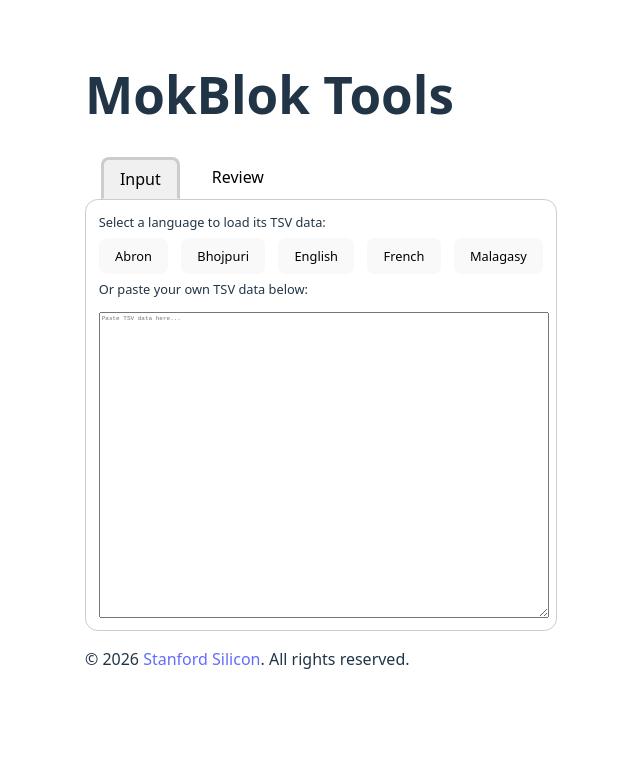
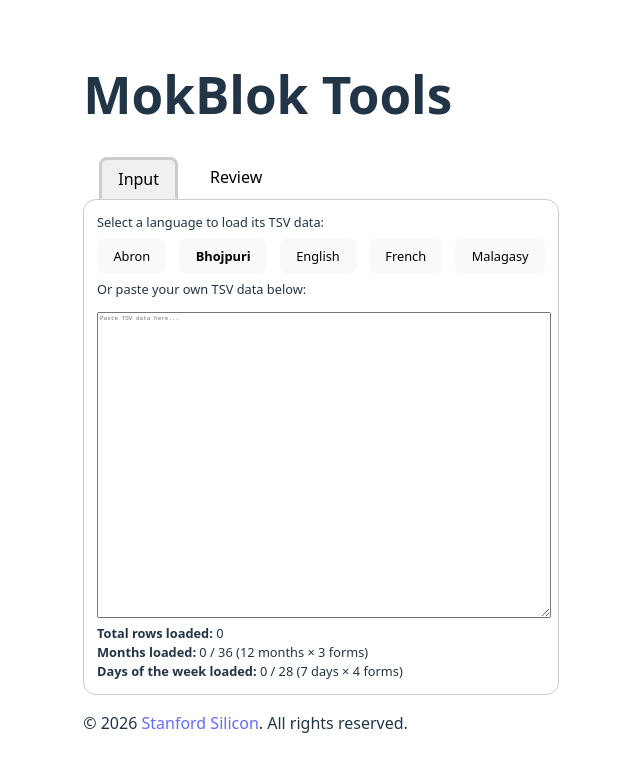
Before and after one commit to stanfordsilicon/mokblok-tools, a React (Vite) app: page /mokblok-tools/ in a window 1280 px wide. Shown: the top 772 px of the page, without its empty margins (319-959 px from the left). Built offline with nearby package versions, Linux system fonts and the light colour scheme.

Commit message:
Store loaded data, parse day of week data

```diff
--- a/src/data/DataContext.tsx
+++ b/src/data/DataContext.tsx
@@ -1,15 +1,25 @@
 import { createContext, useContext, useMemo, useState } from 'react';
 
 import type { RowData } from './DataTypes';
+import {
+  getDaysOfWeekData,
+  getMonthsData,
+  type DayOfWeekData,
+  type MonthData,
+} from './ExtractData';
 
 export type DataContextType = {
   setRows: (lines: RowData[]) => void;
   rowsByExtID: Record<string, RowData>;
+  monthsData: MonthData[];
+  daysOfWeekData: DayOfWeekData[];
 };
 
 export const DataContext = createContext<DataContextType | undefined>({
   setRows: () => {},
   rowsByExtID: {},
+  monthsData: [],
+  daysOfWeekData: [],
 });
 
 export const useDataContext = () => {
@@ -23,19 +33,25 @@
 }> = ({ children }) => {
   const [rows, setRows] = useState<RowData[]>([]);
 
-  const rowsByExtID = useMemo(() => {
-    return rows.reduce(
+  const rowsByExtID = useMemo(
+    () =>
+      rows.reduce(
         (acc, line) => {
           acc[line.ext_id] = line;
           return acc;
         },
         {} as Record<string, RowData>,
+      ),
+    [rows],
   );
-  }, [rows]);
+  const monthsData = useMemo(() => getMonthsData(rowsByExtID), [rowsByExtID]);
+  const daysOfWeekData = useMemo(() => getDaysOfWeekData(rowsByExtID), [rowsByExtID]);
 
   const dataContext: DataContextType = {
     setRows: setRows,
     rowsByExtID,
+    monthsData,
+    daysOfWeekData,
   };
 
   return <DataContext.Provider value={dataContext}>{children}</DataContext.Provider>;
--- /dev/null
+++ b/src/data/ExtractData.ts
@@ -0,0 +1,127 @@
+import type { RowData } from './DataTypes';
+
+export type MonthData = {
+  long: RowData;
+  short: RowData;
+  narrow: RowData;
+};
+
+export function getMonthsData(rowsByExtID: Record<string, RowData>): MonthData[] {
+  return [
+    {
+      long: rowsByExtID['mw-1_XXX'],
+      short: rowsByExtID['mw-13_XXX'],
+      narrow: rowsByExtID['mw-25_XXX'],
+    },
+    {
+      long: rowsByExtID['mw-2_XXX'],
+      short: rowsByExtID['mw-14_XXX'],
+      narrow: rowsByExtID['mw-26_XXX'],
+    },
+    {
+      long: rowsByExtID['mw-3_XXX'],
+      short: rowsByExtID['mw-15_XXX'],
+      narrow: rowsByExtID['mw-27_XXX'],
+    },
+    {
+      long: rowsByExtID['mw-4_XXX'],
+      short: rowsByExtID['mw-16_XXX'],
+      narrow: rowsByExtID['mw-28_XXX'],
+    },
+    {
+      long: rowsByExtID['mw-5_XXX'],
+      short: rowsByExtID['mw-17_XXX'],
+      narrow: rowsByExtID['mw-29_XXX'],
+    },
+    {
+      long: rowsByExtID['mw-6_XXX'],
+      short: rowsByExtID['mw-18_XXX'],
+      narrow: rowsByExtID['mw-30_XXX'],
+    },
+    {
+      long: rowsByExtID['mw-7_XXX'],
+      short: rowsByExtID['mw-19_XXX'],
+      narrow: rowsByExtID['mw-31_XXX'],
+    },
+    {
+      long: rowsByExtID['mw-8_XXX'],
+      short: rowsByExtID['mw-20_XXX'],
+      narrow: rowsByExtID['mw-32_XXX'],
+    },
+    {
+      long: rowsByExtID['mw-9_XXX'],
+      short: rowsByExtID['mw-21_XXX'],
+      narrow: rowsByExtID['mw-33_XXX'],
+    },
+    {
+      long: rowsByExtID['mw-10_XXX'],
+      short: rowsByExtID['mw-22_XXX'],
+      narrow: rowsByExtID['mw-34_XXX'],
+    },
+    {
+      long: rowsByExtID['mw-11_XXX'],
+      short: rowsByExtID['mw-23_XXX'],
+      narrow: rowsByExtID['mw-35_XXX'],
+    },
+    {
+      long: rowsByExtID['mw-12_XXX'],
+      short: rowsByExtID['mw-24_XXX'],
+      narrow: rowsByExtID['mw-36_XXX'],
+    },
+  ];
+}
+
+export type DayOfWeekData = {
+  wide: RowData;
+  abbreviated: RowData;
+  short: RowData;
+  narrow: RowData;
+};
+
+export function getDaysOfWeekData(rowsByExtID: Record<string, RowData>): DayOfWeekData[] {
+  console.log({ rowsByExtID });
+  return [
+    {
+      wide: rowsByExtID['wk-1_XXX'],
+      abbreviated: rowsByExtID['wk-8_XXX'],
+      short: rowsByExtID['wk-15_XXX'],
+      narrow: rowsByExtID['wk-22_XXX'],
+    },
+    {
+      wide: rowsByExtID['wk-2_XXX'],
+      abbreviated: rowsByExtID['wk-9_XXX'],
+      short: rowsByExtID['wk-16_XXX'],
+      narrow: rowsByExtID['wk-23_XXX'],
+    },
+    {
+      wide: rowsByExtID['wk-3_XXX'],
+      abbreviated: rowsByExtID['wk-10_XXX'],
+      short: rowsByExtID['wk-17_XXX'],
+      narrow: rowsByExtID['wk-24_XXX'],
+    },
+    {
+      wide: rowsByExtID['wk-4_XXX'],
+      abbreviated: rowsByExtID['wk-11_XXX'],
+      short: rowsByExtID['wk-18_XXX'],
+      narrow: rowsByExtID['wk-25_XXX'],
+    },
+    {
+      wide: rowsByExtID['wk-5_XXX'],
+      abbreviated: rowsByExtID['wk-12_XXX'],
+      short: rowsByExtID['wk-19_XXX'],
+      narrow: rowsByExtID['wk-26_XXX'],
+    },
+    {
+      wide: rowsByExtID['wk-6_XXX'],
+      abbreviated: rowsByExtID['wk-13_XXX'],
+      short: rowsByExtID['wk-20_XXX'],
+      narrow: rowsByExtID['wk-27_XXX'],
+    },
+    {
+      wide: rowsByExtID['wk-7_XXX'],
+      abbreviated: rowsByExtID['wk-14_XXX'],
+      short: rowsByExtID['wk-21_XXX'],
+      narrow: rowsByExtID['wk-28_XXX'],
+    },
+  ];
+}
--- a/src/data/InputWidget.tsx
+++ b/src/data/InputWidget.tsx
@@ -1,13 +1,19 @@
-import { useCallback, useEffect, useState } from 'react';
+import { useCallback, useEffect } from 'react';
+import useStoredParams from '../page/useStoredParams';
 import { useDataContext } from './DataContext';
 import { InputLanguage } from './DataTypes';
 import { loadInputText, parseInputTSV } from './LoadInputData';
 
 const InputWidget = () => {
-  const [inputText, setInputText] = useState<string>('');
-  const { setRows } = useDataContext();
+  const { setRows, monthsData, daysOfWeekData } = useDataContext();
+  const { value: inputText, setValue: setInputText } = useStoredParams<string>('inputText', '');
+  const { value: targetLanguage, setValue: setTargetLanguage } = useStoredParams<InputLanguage>(
+    'targetLanguage',
+    InputLanguage.Bhojpuri,
+  );
 
   const onClickLanguage = useCallback(async (lang: InputLanguage) => {
+    setTargetLanguage(lang);
     await loadInputText(`/input_tsvs/${lang}_1.tsv`).then((data) => setInputText(data || ''));
   }, []);
 
@@ -21,7 +27,11 @@
       <div>Select a language to load its TSV data:</div>
       <div style={{ display: 'flex', gap: '1em' }}>
         {Object.values(InputLanguage).map((lang) => (
-          <button key={lang} onClick={() => onClickLanguage(lang)}>
+          <button
+            key={lang}
+            onClick={() => onClickLanguage(lang)}
+            style={{ fontWeight: lang === targetLanguage ? 'bold' : 'normal' }}
+          >
             {/* Convert ID to a readable name */}
             {Object.entries(InputLanguage).find(([, value]) => value === lang)?.[0]}
           </button>
@@ -41,6 +51,29 @@
         value={inputText}
         onChange={(e) => setInputText(e.target.value)}
       />
+      <div>
+        <strong>Total rows loaded:</strong> {inputText ? parseInputTSV(inputText).length : 0}
+        <br />
+        <strong>Months loaded:</strong>{' '}
+        {monthsData.reduce(
+          (count, month) =>
+            count + ((month.long ? 1 : 0) + (month.short ? 1 : 0) + (month.narrow ? 1 : 0)),
+          0,
+        )}{' '}
+        / 36 (12 months × 3 forms)
+        <br />
+        <strong>Days of the week loaded:</strong>{' '}
+        {daysOfWeekData.reduce(
+          (count, day) =>
+            count +
+            ((day.wide ? 1 : 0) +
+              (day.abbreviated ? 1 : 0) +
+              (day.short ? 1 : 0) +
+              (day.narrow ? 1 : 0)),
+          0,
+        )}{' '}
+        / 28 (7 days × 4 forms)
+      </div>
     </div>
   );
 };
--- a/src/data/LoadInputData.ts
+++ b/src/data/LoadInputData.ts
@@ -8,7 +8,9 @@
 
 export function parseInputTSV(tsv: string): RowData[] {
   return tsv.split('\n').map((line) => {
-    const [english, french, translated, example, notes, xpath, ext_id] = line.split('\t');
+    const [english, french, translated, example, notes, xpath, ext_id] = line
+      .split('\t')
+      .map((cell) => cell.trim());
     return { english, french, translated, example, notes, xpath, ext_id };
   });
 }
--- /dev/null
+++ b/src/page/useStoredParams.tsx
@@ -0,0 +1,120 @@
+import { useCallback, useEffect, useState } from 'react';
+
+type Updater<T> = T | ((prev: T) => T);
+
+export interface UseStoredParamsReturn<T> {
+  value: T;
+  setValue: (updater: Updater<T>) => void;
+  clear: () => void;
+  remove: () => void;
+}
+
+/**
+ * Persist a value in sessionStorage under `key`.
+ *
+ * Usage:
+ * const { value, setValue, clear } = useStoredParams<MyType>('my-key', defaultValue);
+ */
+export default function useStoredParams<T>(
+  key: string,
+  defaultValue: T | (() => T),
+  store: 'session' | 'local' = 'session', // "Session" will only persist in the tab, "Local" will persist across tabs
+): UseStoredParamsReturn<T> {
+  const resolveDefault = useCallback(() => {
+    return typeof defaultValue === 'function' ? (defaultValue as () => T)() : defaultValue;
+  }, [defaultValue]);
+
+  const read = useCallback((): T => {
+    try {
+      const raw = store === 'session' ? sessionStorage.getItem(key) : localStorage.getItem(key);
+      if (raw == null) return resolveDefault();
+      return JSON.parse(raw) as T;
+    } catch {
+      // if parse fails, reset to default
+      return resolveDefault();
+    }
+  }, [key, resolveDefault, store]);
+
+  const [value, setValueState] = useState<T>(() => read());
+
+  // write to local/sessionStorage when value changes
+  useEffect(() => {
+    try {
+      if (store === 'session') {
+        sessionStorage.setItem(key, JSON.stringify(value));
+      } else {
+        localStorage.setItem(key, JSON.stringify(value));
+      }
+    } catch {
+      // ignore quota / serialization errors
+    }
+  }, [key, value, store]);
+
+  // listen for storage events to sync across tabs
+  useEffect(() => {
+    const handle = (e: StorageEvent) => {
+      if (store === 'session') return; // sessionStorage is per-tab only
+      if (e.storageArea !== localStorage) return;
+      if (e.key !== key) return;
+      try {
+        if (e.newValue == null) {
+          setValueState(resolveDefault());
+        } else {
+          setValueState(JSON.parse(e.newValue) as T);
+        }
+      } catch {
+        setValueState(resolveDefault());
+      }
+    };
+    window.addEventListener('storage', handle);
+    return () => window.removeEventListener('storage', handle);
+  }, [key, resolveDefault, store]);
+
+  const setValue = useCallback(
+    (updater: Updater<T>) => {
+      setValueState((prev) => {
+        const next = typeof updater === 'function' ? (updater as (p: T) => T)(prev) : updater;
+        try {
+          if (store === 'session') {
+            sessionStorage.setItem(key, JSON.stringify(next));
+          } else {
+            localStorage.setItem(key, JSON.stringify(next));
+          }
+        } catch {
+          // ignore
+        }
+        return next;
+      });
+    },
+    [key, store],
+  );
+
+  const clear = useCallback(() => {
+    const def = resolveDefault();
+    try {
+      if (store === 'session') {
+        sessionStorage.setItem(key, JSON.stringify(def));
+      } else {
+        localStorage.setItem(key, JSON.stringify(def));
+      }
+    } catch {
+      // ignore
+    }
+    setValueState(def);
+  }, [key, resolveDefault, store]);
+
+  const remove = useCallback(() => {
+    try {
+      if (store === 'session') {
+        sessionStorage.removeItem(key);
+      } else {
+        localStorage.removeItem(key);
+      }
+    } catch {
+      // ignore
+    }
+    setValueState(resolveDefault());
+  }, [key, resolveDefault, store]);
+
+  return { value, setValue, clear, remove };
+}
--- a/src/review/ReviewWidget.tsx
+++ b/src/review/ReviewWidget.tsx
@@ -1,11 +1,14 @@
-import { useState } from 'react';
+import type { DayOfWeekData, MonthData } from 'src/data/ExtractData';
 import { useDataContext } from '../data/DataContext';
 import { SourceLanguage, type RowData } from '../data/DataTypes';
+import useStoredParams from '../page/useStoredParams';
 
 const ReviewWidget: React.FC = () => {
-  const { rowsByExtID } = useDataContext();
-  const [sourceLanguage, setSourceLanguage] = useState<SourceLanguage>(SourceLanguage.English);
-  const monthsData = getMonthsData(rowsByExtID);
+  const { monthsData, daysOfWeekData } = useDataContext();
+  const { value: sourceLanguage, setValue: setSourceLanguage } = useStoredParams<SourceLanguage>(
+    'sourceLanguage',
+    SourceLanguage.English,
+  );
 
   return (
     <div>
@@ -22,6 +25,26 @@
           </button>
         ))}
       </div>
+      <MonthsReviewTable sourceLanguage={sourceLanguage} monthsData={monthsData} />
+      <DaysOfWeekReviewTable sourceLanguage={sourceLanguage} daysOfWeekData={daysOfWeekData} />
+    </div>
+  );
+};
+
+function getSourceLanguageData(row: RowData | undefined, sourceLanguage: SourceLanguage): string {
+  if (!row) return '';
+  return sourceLanguage === SourceLanguage.English ? row.english : row.french;
+}
+
+function MonthsReviewTable({
+  sourceLanguage,
+  monthsData,
+}: {
+  sourceLanguage: SourceLanguage;
+  monthsData: MonthData[];
+}) {
+  return (
+    <div>
       <h3>Months</h3>
       <table>
         <thead>
@@ -43,76 +66,70 @@
           </tr>
         </thead>
         <tbody>
-          {Array.from({ length: 12 }).map((_, index) => (
+          {monthsData.map((month, index) => (
             <tr key={index}>
-              <td>{getSourceLanguageData(monthsData.long[index], sourceLanguage)}</td>
-              <td>{getSourceLanguageData(monthsData.short[index], sourceLanguage)}</td>
-              <td>{getSourceLanguageData(monthsData.narrow[index], sourceLanguage)}</td>
-              <td>{monthsData.long[index]?.translated}</td>
-              <td>{monthsData.short[index]?.translated}</td>
-              <td>{monthsData.narrow[index]?.translated}</td>
+              <td>{getSourceLanguageData(month.long, sourceLanguage)}</td>
+              <td>{getSourceLanguageData(month.short, sourceLanguage)}</td>
+              <td>{getSourceLanguageData(month.narrow, sourceLanguage)}</td>
+              <td>{month.long?.translated}</td>
+              <td>{month.short?.translated}</td>
+              <td>{month.narrow?.translated}</td>
             </tr>
           ))}
         </tbody>
       </table>
     </div>
   );
-};
-
-function getSourceLanguageData(row: RowData | undefined, sourceLanguage: SourceLanguage): string {
-  if (!row) return '';
-  return sourceLanguage === SourceLanguage.English ? row.english : row.french;
 }
 
-function getMonthsData(rowsByExtID: Record<string, RowData>): {
-  long: RowData[];
-  short: RowData[];
-  narrow: RowData[];
-} {
-  return {
-    long: [
-      rowsByExtID['mw-1_XXX'],
-      rowsByExtID['mw-2_XXX'],
-      rowsByExtID['mw-3_XXX'],
-      rowsByExtID['mw-4_XXX'],
-      rowsByExtID['mw-5_XXX'],
-      rowsByExtID['mw-6_XXX'],
-      rowsByExtID['mw-7_XXX'],
-      rowsByExtID['mw-8_XXX'],
-      rowsByExtID['mw-9_XXX'],
-      rowsByExtID['mw-10_XXX'],
-      rowsByExtID['mw-11_XXX'],
-      rowsByExtID['mw-12_XXX'],
-    ],
-    short: [
-      rowsByExtID['mw-13_XXX'],
-      rowsByExtID['mw-14_XXX'],
-      rowsByExtID['mw-15_XXX'],
-      rowsByExtID['mw-16_XXX'],
-      rowsByExtID['mw-17_XXX'],
-      rowsByExtID['mw-18_XXX'],
-      rowsByExtID['mw-19_XXX'],
-      rowsByExtID['mw-20_XXX'],
-      rowsByExtID['mw-21_XXX'],
-      rowsByExtID['mw-22_XXX'],
-      rowsByExtID['mw-23_XXX'],
-      rowsByExtID['mw-24_XXX'],
-    ],
-    narrow: [
-      rowsByExtID['mw-25_XXX'],
-      rowsByExtID['mw-26_XXX'],
-      rowsByExtID['mw-27_XXX'],
-      rowsByExtID['mw-28_XXX'],
-      rowsByExtID['mw-29_XXX'],
-      rowsByExtID['mw-30_XXX'],
-      rowsByExtID['mw-31_XXX'],
-      rowsByExtID['mw-32_XXX'],
-      rowsByExtID['mw-33_XXX'],
-      rowsByExtID['mw-34_XXX'],
-      rowsByExtID['mw-35_XXX'],
-      rowsByExtID['mw-36_XXX'],
-    ],
-  };
+function DaysOfWeekReviewTable({
+  sourceLanguage,
+  daysOfWeekData,
+}: {
+  sourceLanguage: SourceLanguage;
+  daysOfWeekData: DayOfWeekData[];
+}) {
+  return (
+    <div>
+      <h3>Days of the Week</h3>
+      <table>
+        <thead>
+          <tr>
+            <th colSpan={4} style={{ textAlign: 'center' }}>
+              {Object.entries(SourceLanguage).find(([, value]) => value === sourceLanguage)?.[0]}
+            </th>
+            <th colSpan={4} style={{ textAlign: 'center' }}>
+              Translated
+            </th>
+          </tr>
+          <tr>
+            <th>Wide</th>
+            <th title="Abbreviated">Abbr.</th>
+            <th>Short</th>
+            <th>Narrow</th>
+            <th>Wide</th>
+            <th title="Abbreviated">Abbr.</th>
+            <th>Short</th>
+            <th>Narrow</th>
+          </tr>
+        </thead>
+        <tbody>
+          {daysOfWeekData.map((day, index) => (
+            <tr key={index}>
+              <td>{getSourceLanguageData(day.wide, sourceLanguage)}</td>
+              <td>{getSourceLanguageData(day.abbreviated, sourceLanguage)}</td>
+              <td>{getSourceLanguageData(day.short, sourceLanguage)}</td>
+              <td>{getSourceLanguageData(day.narrow, sourceLanguage)}</td>
+              <td>{day.wide?.translated}</td>
+              <td>{day.abbreviated?.translated}</td>
+              <td>{day.short?.translated}</td>
+              <td>{day.narrow?.translated}</td>
+            </tr>
+          ))}
+        </tbody>
+      </table>
+    </div>
+  );
 }
 
 export default ReviewWidget;
```
Also changed, not shown: 1 other file (tests, documents, lock files or other folders). Lines whose indentation alone changed are shown as unchanged.
